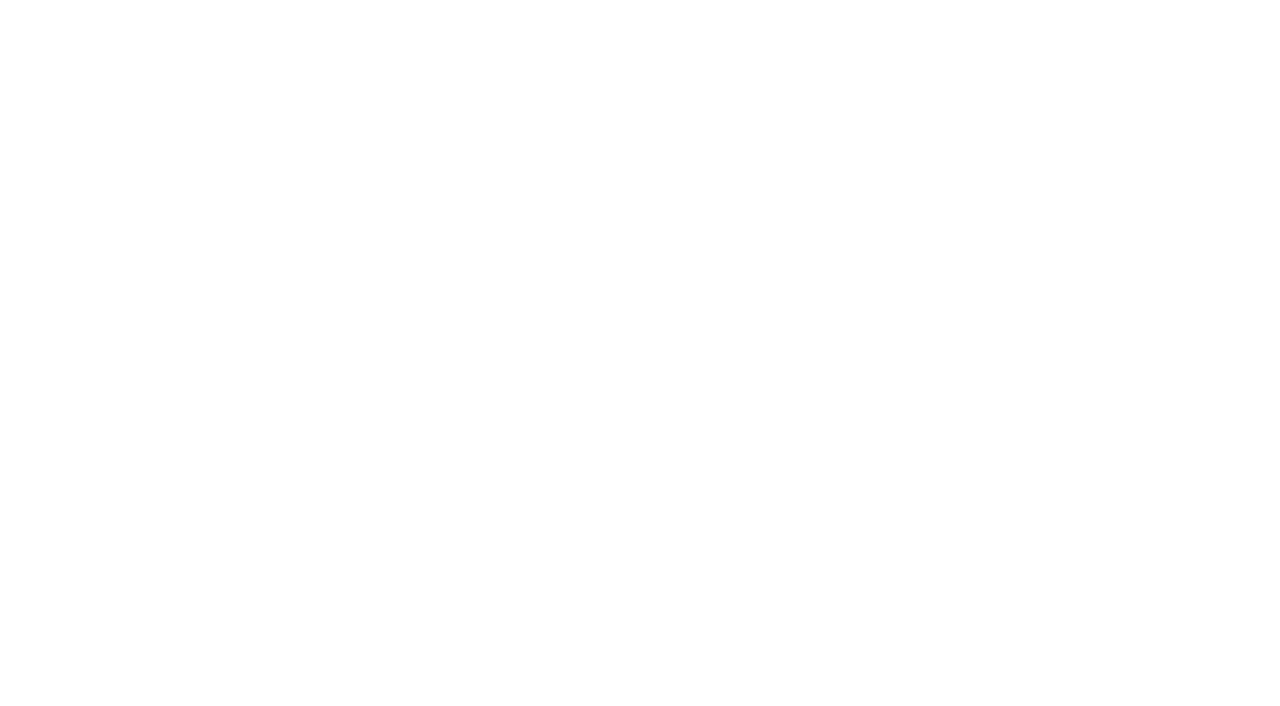
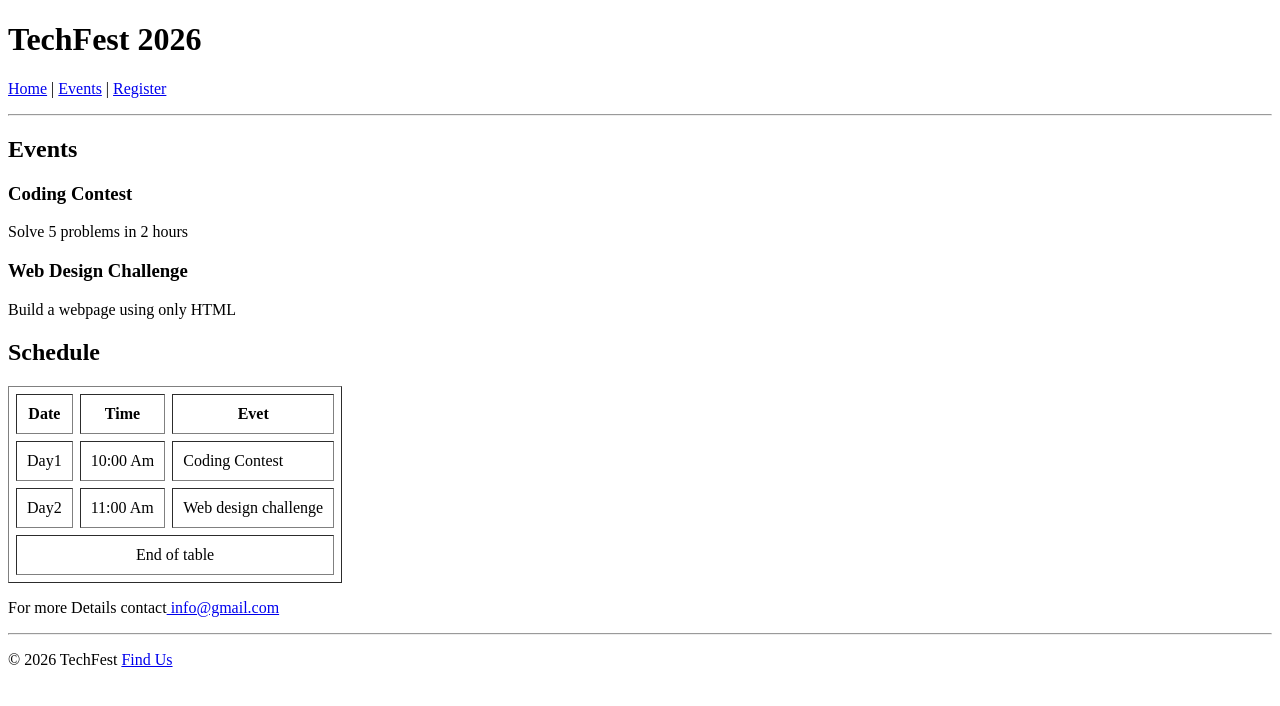
Before and after one commit to bishaldas5112007-lang/mastering-html, a plain HTML site: page events.html in a window 1280 px wide. Drawn offline with Linux system fonts and the light colour scheme.

Commit message:
added the second page

```diff
--- a/events.html
+++ b/events.html
@@ -3,9 +3,71 @@
 <head>
     <meta charset="UTF-8">
     <meta name="viewport" content="width=device-width, initial-scale=1.0">
-    <title>TECH FEST EVENTS</title>
+    <title>TECH FEST</title>
 </head>
 <body>
+    <header>
+        <h1>TechFest 2026</h1>
+    </header>
+    <nav>
+        <p>
+            <a href="index.html">Home</a> |
+        <a href="events.html">Events</a> |
+        <a href="register.html">Register</a>
+        </p>
+    </nav>
 
-</body>
-</html>
+    <hr>
+
+    <main>
+        <section>
+            <h2>Events</h2>
+            <h3>Coding Contest</h3>
+            <p>Solve 5 problems in 2 hours</p>
+
+            <h3>Web Design Challenge</h3>
+            <p>Build a webpage using only HTML</p>
+        </section>
+        <section>
+            <h2>Schedule</h2>
+
+            <table border="1" cellspacing="7" cellpadding="10">
+
+                    <tr>
+                        <th>Date</th>
+                        <th>Time</th>
+                        <th>Evet</th>
+
+                    </tr>
+
+
+                    <tr>
+                        <td>Day1</td>
+                        <td>10:00 Am</td>
+                        <td>Coding Contest</td>
+
+                    </tr>
+                    <tr>
+                        <td>Day2</td>
+                        <td>11:00 Am</td>
+                        <td>Web design challenge</td>
+
+                    </tr>
+                    <tr>
+                        <td colspan="3" align="center">End of table</td>
+
+                    </tr>
+
+            </table>
+
+            <p> For more Details contact<a href="#"> info@gmail.com</a></p>
+        </section>
+
+
+
+        <hr>
+
+        <footer>
+        <p> &copy; 2026 TechFest <a href="#">Find Us</a></p>
+    </footer>
+    </main>
```
Also changed, not shown: register.html (+45 -0 lines).
